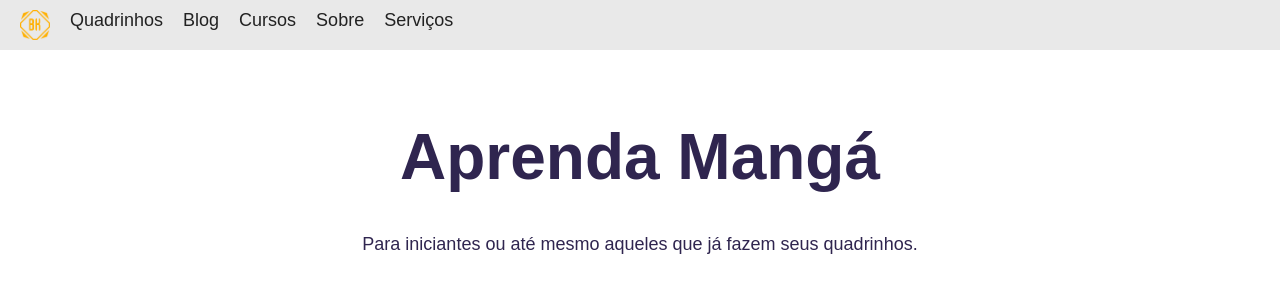
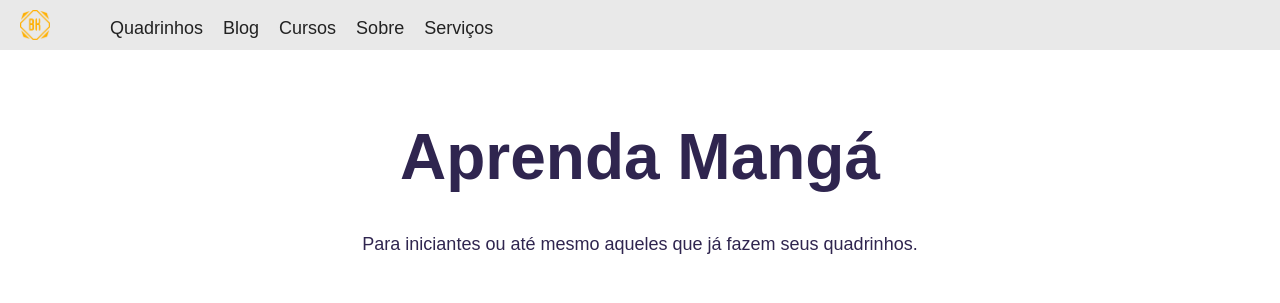
Before and after one commit to brunokimdg/brunokimdg.github.io, a plain HTML site: page manga.html in a window 1280 px wide. Shown: the top 303 px of the page. Drawn offline with nearby package versions, Linux system fonts and the light colour scheme; a web font is replaced by a local one.

Commit message:
Update manga.html

```diff
--- a/manga.html
+++ b/manga.html
@@ -11,12 +11,16 @@
   <body>
     <div class="pheaderf">
       <div class="pheader">
-        <a href="#"><img class="logo-top" src="imagens/logo.png" alt="BK"></a>
-        <a href="#">Quadrinhos</a>
-        <a href="blog.html">Blog</a>
-        <a href="cursos.html">Cursos</a>
-        <a href="#">Sobre</a>
-        <a href="#">Serviços</a>
+        <a href="#"><img class="logo-top" src="imagens/logo.png" /></a>
+        <div style="padding-top: 10px;">
+          <ul>
+            <li><a href="#">Quadrinhos</a></li>
+            <li><a href="blog.html">Blog</a></li>
+            <li><a href="cursos.html">Cursos</a></li>
+            <li><a href="#">Sobre</a></li>
+            <li><a href="#">Serviços</a></li>
+          </ul>
+        </div>
       </div>
     </div>
     <div>
```
